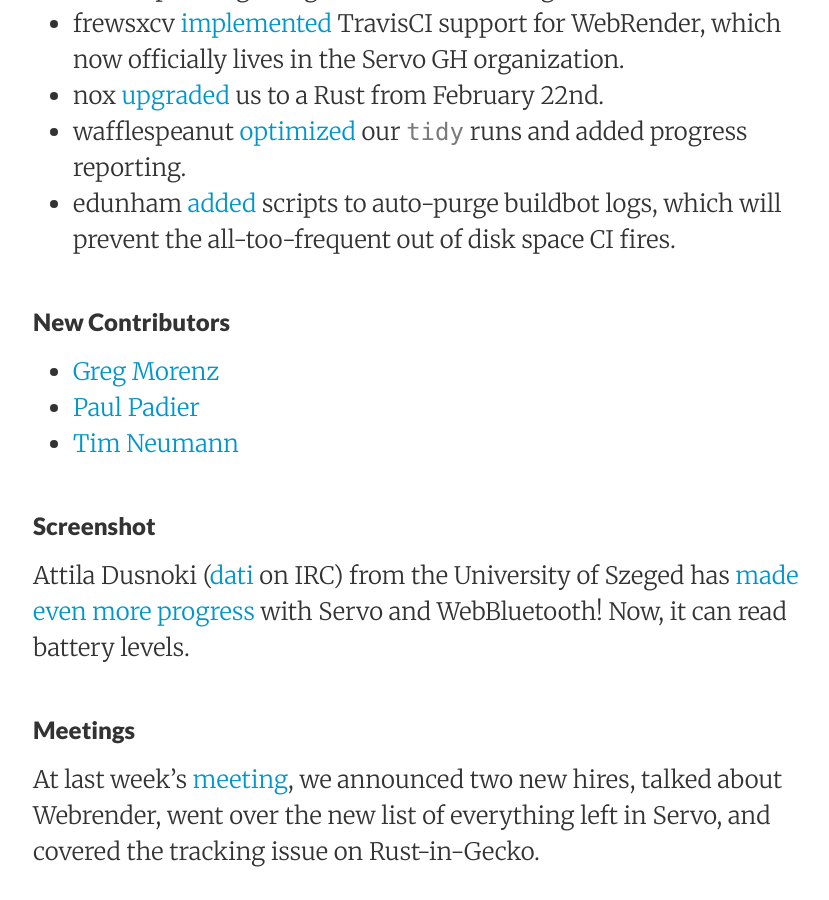
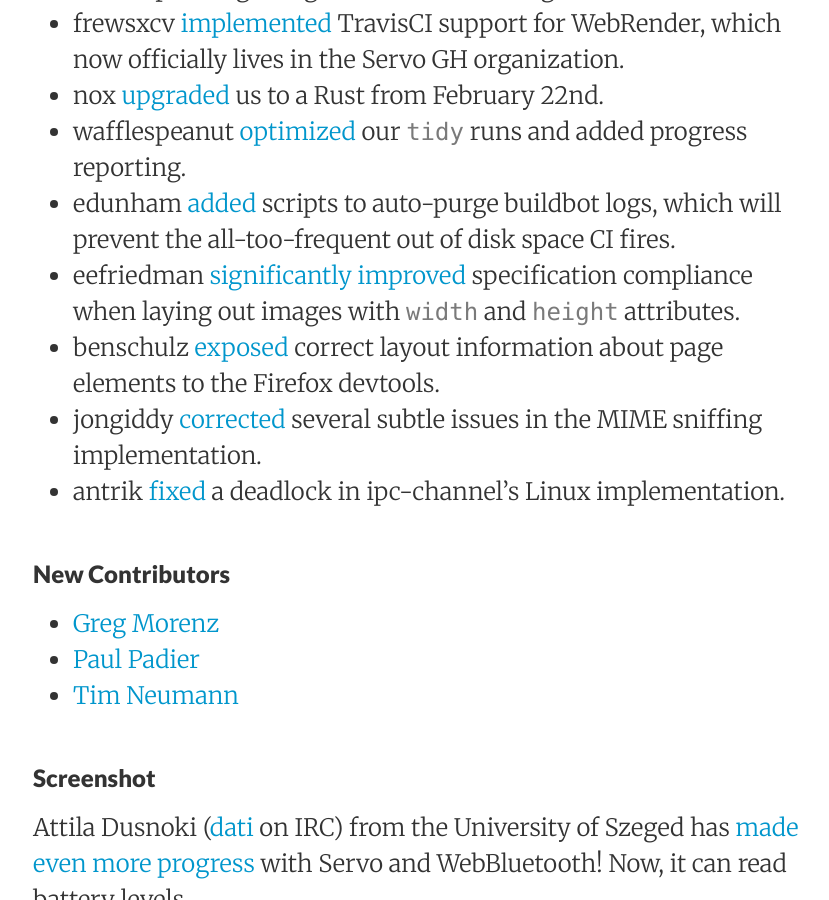
Before and after one commit to servo/blog.servo.org, a Jekyll site: the page built from _posts/2016-02-29-twis-53.md, in a window 1280 px wide and 900 px high, scrolled down 1219 px. Shown: the whole window, without its empty margins (223-1052 px from the left). Built offline with Jekyll 4.4.1, drawn with Linux system fonts in a browser that asks for light colours.

Commit message:
More notable things.

```diff
--- a/_posts/2016-02-29-twis-53.md
+++ b/_posts/2016-02-29-twis-53.md
@@ -22,6 +22,10 @@
 - nox [upgraded](https://github.com/servo/servo/pull/9721) us to a Rust from February 22nd.
 - wafflespeanut [optimized](https://github.com/servo/servo/pull/9649) our `tidy` runs and added progress reporting.
 - edunham [added](https://github.com/servo/saltfs/pull/200) scripts to auto-purge buildbot logs, which will prevent the all-too-frequent out of disk space CI fires.
+- eefriedman [significantly improved](https://github.com/servo/servo/pull/9743) specification compliance when laying out images with `width` and `height` attributes.
+- benschulz [exposed](https://github.com/servo/servo/pull/9661) correct layout information about page elements to the Firefox devtools.
+- jongiddy [corrected](https://github.com/servo/servo/pull/9631) several subtle issues in the MIME sniffing implementation.
+- antrik [fixed](https://github.com/servo/ipc-channel/pull/38) a deadlock in ipc-channel's Linux implementation.
 
 ### New Contributors
 
```
